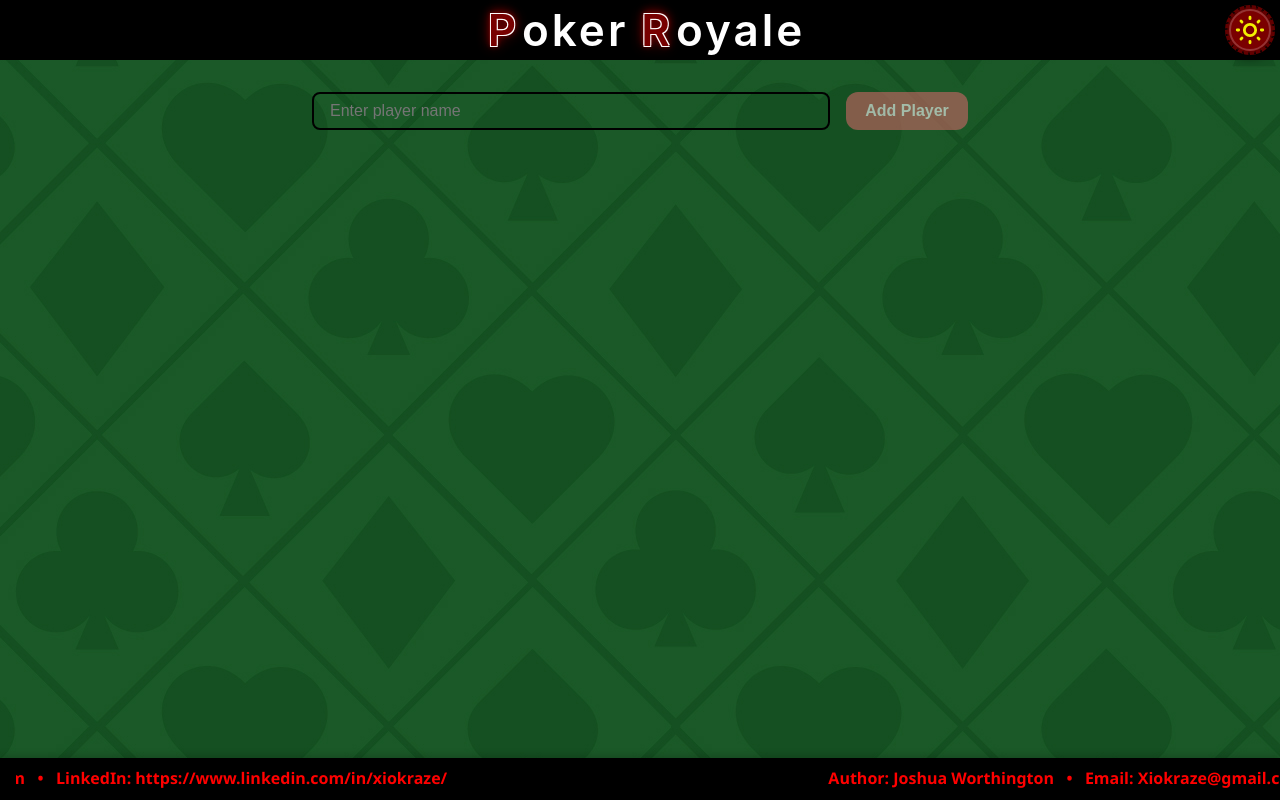
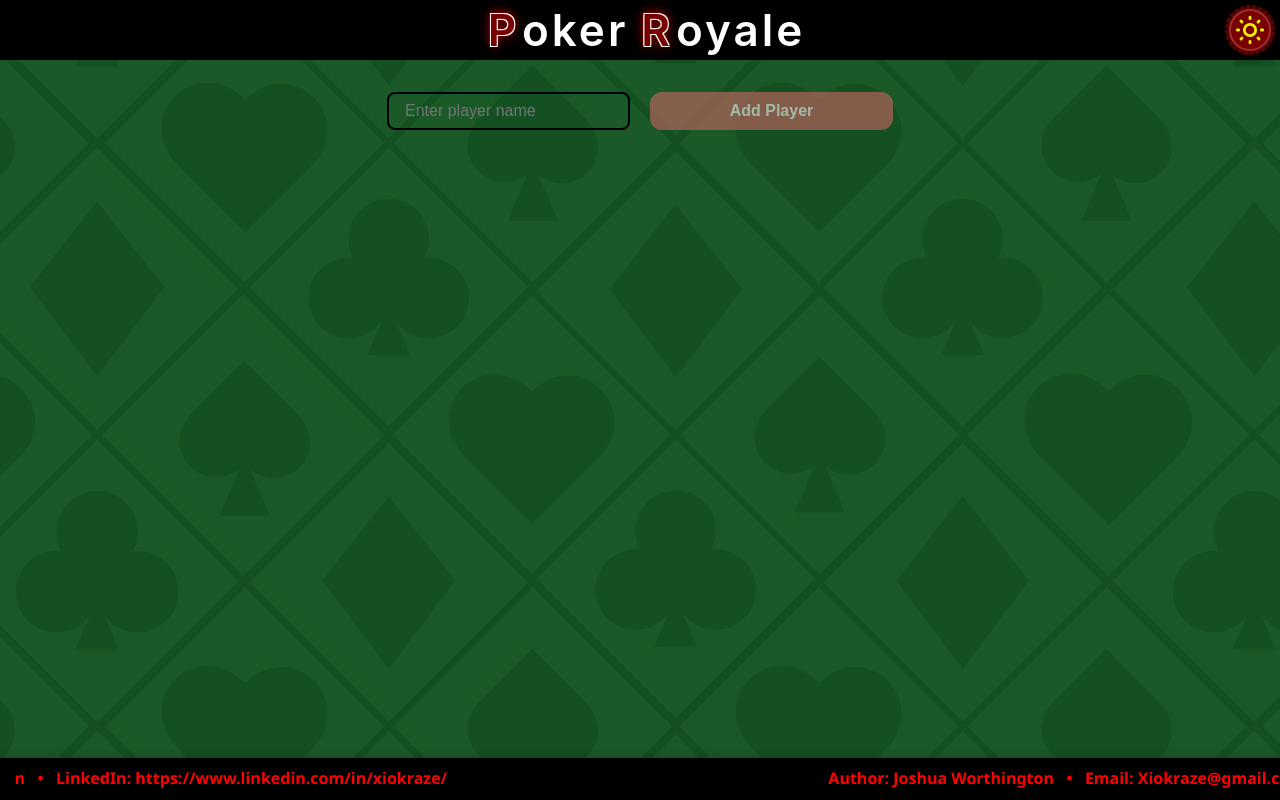
Before and after one commit to Xiokraze/PokerFE, a React (Create React App) app in the folder poker/: page /five-card-stud in a window 1280 px wide. Built offline with nearby package versions, Linux system fonts and the light colour scheme.

Commit message:
Tweaked layout of player cards.

```diff
--- a/poker/src/pages/fiveCardStud/PlayerForm.module.css
+++ b/poker/src/pages/fiveCardStud/PlayerForm.module.css
@@ -9,6 +9,15 @@
   gap: 1rem;
   margin-bottom: 2rem;
   align-items: center;
+}
+
+.grid {
+  display: grid;
+  grid-template-columns: repeat(auto-fit, minmax(180px, 1fr));
+  gap: 1.25rem;
+  padding: 2rem;
+  max-width: 960px;
+  margin: 0 auto;
 }
 
 .input {
--- a/poker/src/pages/fiveCardStud/PlayerForm.tsx
+++ b/poker/src/pages/fiveCardStud/PlayerForm.tsx
@@ -2,7 +2,6 @@ import React, { useContext, useState } from 'react';
 import styles from './PlayerForm.module.css';
 import PokerButton from '../../components/button/pokerButton/PokerButton';
 import CardOption from '../../components/playingCard/CardOption';
-import ThemeContext from '../../components/context/ThemeContext';
 
 type PlayerFormProps = {
   onSubmit: (players: string[]) => void;
@@ -11,7 +10,6 @@ type PlayerFormProps = {
 const PlayerForm: React.FC<PlayerFormProps> = ({ onSubmit }) => {
   const [newPlayerName, setNewPlayerName] = useState('');
   const [players, setPlayers] = useState<string[]>([]);
-  const themeCtx = useContext(ThemeContext);
 
   const handleAddPlayer = () => {
     if (newPlayerName.trim() === '') return;
@@ -21,8 +19,8 @@ const PlayerForm: React.FC<PlayerFormProps> = ({ onSubmit }) => {
   };
 
   return (
-    <div className={styles.wrapper}>
-      <div className={styles.inputRow}>
+    <>
+      <div className={styles.grid}>
         <input
           type="text"
           value={newPlayerName}
@@ -52,7 +50,7 @@ const PlayerForm: React.FC<PlayerFormProps> = ({ onSubmit }) => {
           />
         ))}
       </div>
-    </div>
+    </>
   );
 };
 
```
